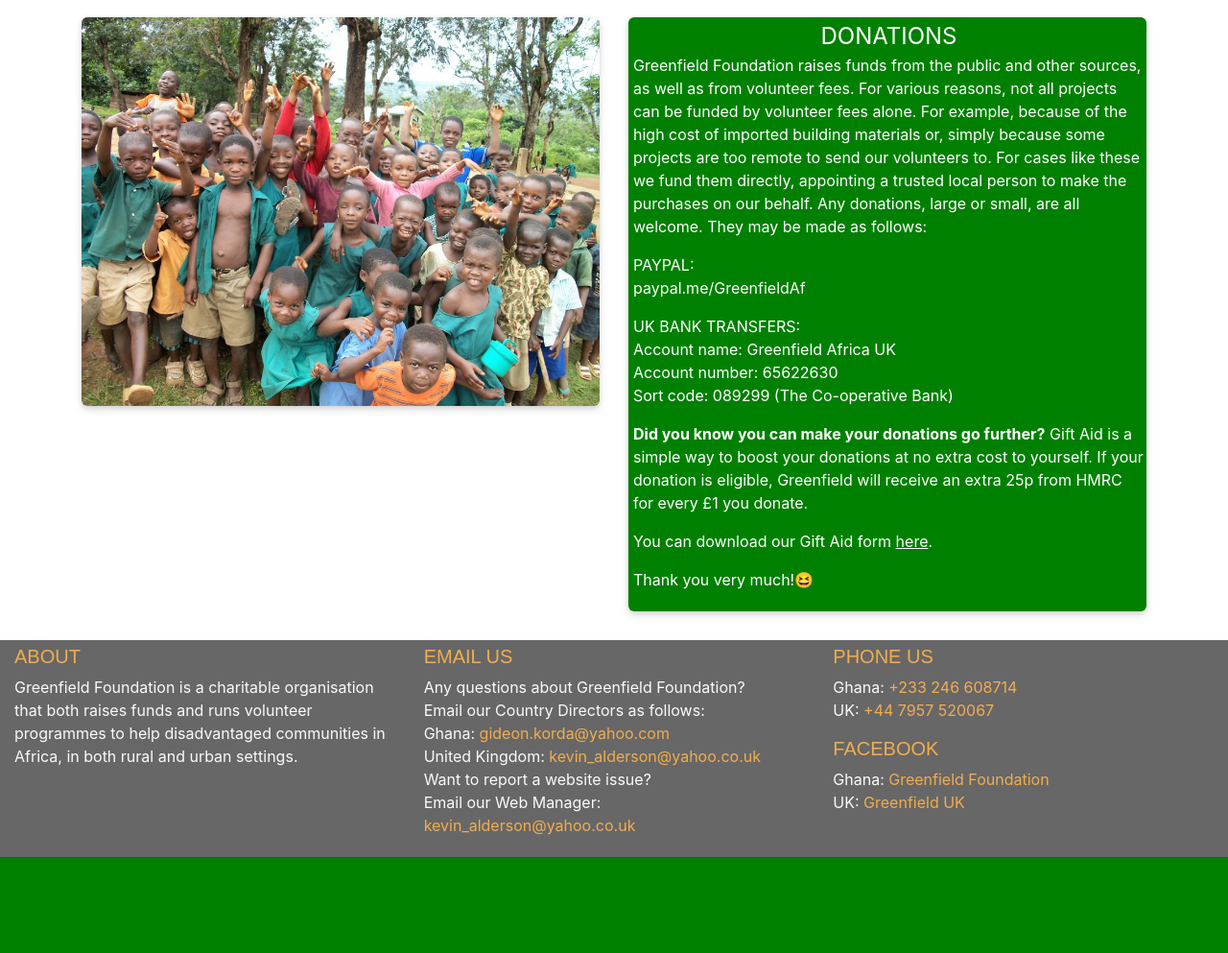
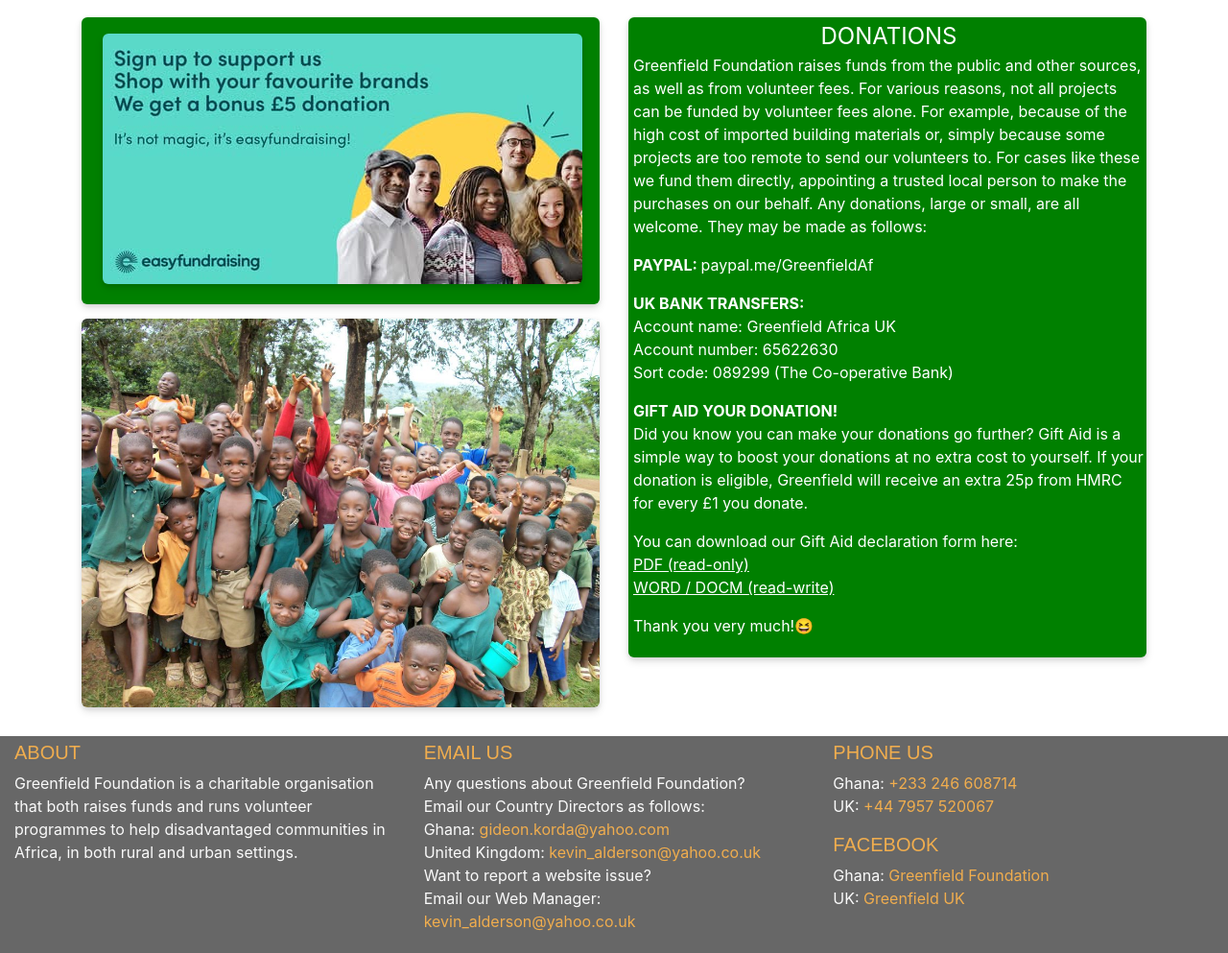
Before and after one commit to kevald1963/greenfield-africa, a Flask app: page /donate in a window 1280 px wide. Shown: the part 82-1075 px from the top of the page at 96% size. Before the commit the page ends 975 px from the top, so only its background shows below. Run offline with Flask 2, Linux system fonts and the light colour scheme.

Commit message:
Added easydundraising image link to donation page and re-ordered layout on same page. Renamed donatepanel template to supportpanel template. Title on this page references support rather than donations to accommodate easyfundraising support.

```diff
--- a/templates/donate.html
+++ b/templates/donate.html
@@ -4,6 +4,19 @@
 <section class="row">
 
     <div class="col-xs-12 col-sm-12 col-md-6 col-lg-6">
+        <!-- EASYFUNDRAISING PANEL -->
+        <div class="general-panel green-panel flex-with-text">
+            <p>
+                <!-- IMAGE LINK -->
+                <a target="_blank" href="https://www.easyfundraising.org.uk/support-a-good-cause/step-1/?char=402055&invite=7qbblu&referral-campaign=c2s&utm_campaign=web-referral&fbclid=IwY2xjawN1f1BleHRuA2FlbQIxMQABHjT132o5LScuWyY1-MC_3OjV28iZ_IMU5CI12YKRQIPMPMjF8PbN9Cmcadre_aem_6LlOygGRsXY09HoViZFnUg">
+                    <img class="group-image image-activity" src="static/images/easyfundraising_poster.jpg"
+                    alt="easyfundraising.com publicity image.">
+                </a>
+                <!-- /.IMAGE LINK -->
+            </p>
+        </div>
+        <!-- /.EASYFUNDRAISING PANEL-->
+
         <!-- IMAGE -->
         <img class="group-image image-activity" src="static/images/group_of_children.jpg"
              alt="Group of Ghanaian children of mixed ages.">
@@ -22,24 +35,32 @@
                 make the purchases on our behalf. Any donations, large or small, are all welcome. They may be made as
                 follows:
             </p>
-            <p>
-                PAYPAL:<br>
-                <a class="general-link" href="https://www.paypal.com/paypalme/GreenfieldAf">paypal.me/GreenfieldAf</a>
+            <p class="inline">
+                <b>PAYPAL: </b><a class="general-link" href="https://www.paypal.com/paypalme/GreenfieldAf">paypal.me/GreenfieldAf</a>
             </p>
             <p>
-                UK BANK TRANSFERS:<br>
+                <b>UK BANK TRANSFERS:</b><br>
                 Account name: Greenfield Africa UK<br>
                 Account number: 65622630<br>
                 Sort code: 089299 (The Co-operative Bank)<br>
             </p>
 
+        <!-- IMAGE -->
+<!--
+        <img class="group-image image-activity img-fluid max-width: 50% height: auto" src="static/images/logo_black_gift_aid.svg"
+             alt="Group of Ghanaian children of mixed ages.">
+        &lt;!&ndash; /.IMAGE &ndash;&gt;
+-->
             <p>
-                <b>Did you know you can make your donations go further?</b> Gift Aid is a simple way to boost your donations
+                <b>GIFT AID YOUR DONATION!</b><br>
+                Did you know you can make your donations go further? Gift Aid is a simple way to boost your donations
                 at no extra cost to yourself. If your donation is eligible, Greenfield will receive an extra 25p from
                 HMRC for every £1 you donate.
             </p>
             <p>
-                You can download our Gift Aid form <a class="general-link" target="_blank" href="static/documents/greenfield_gift_aid_form.pdf"><u>here</u></a>.
+                You can download our Gift Aid declaration form here:<br>
+                <a class="general-link" target="_blank" href="static/documents/greenfield_gift_aid_form.pdf"><u>PDF (read-only)</u></a><br>
+                <a class="general-link" target="_blank" href="static/documents/greenfield_gift_aid_form.docm"><u>WORD / DOCM (read-write)</u></a><br>
             </p>
             <p>
                 Thank you very much!😆
```
Also changed, not shown: templates/index.html (+5 -5 lines), templates/subtemplates/donatepanel.html (deleted, +0 -9 lines), templates/subtemplates/supportpanel.html (added, +17 -0 lines), static/images/easyfundraising_poster.jpg (added), static/images/logo_black_gift_aid.svg (added), 2 other files.
